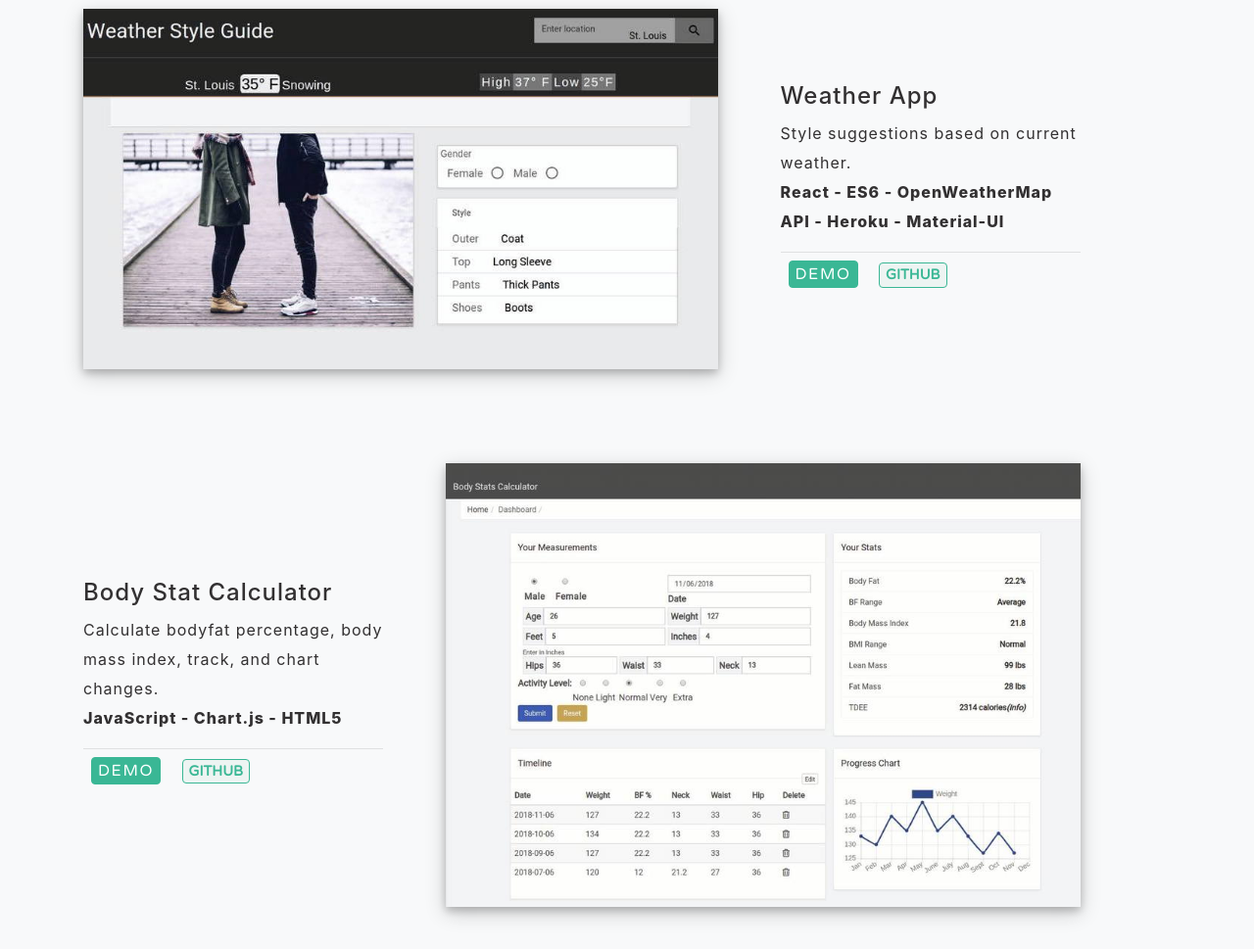
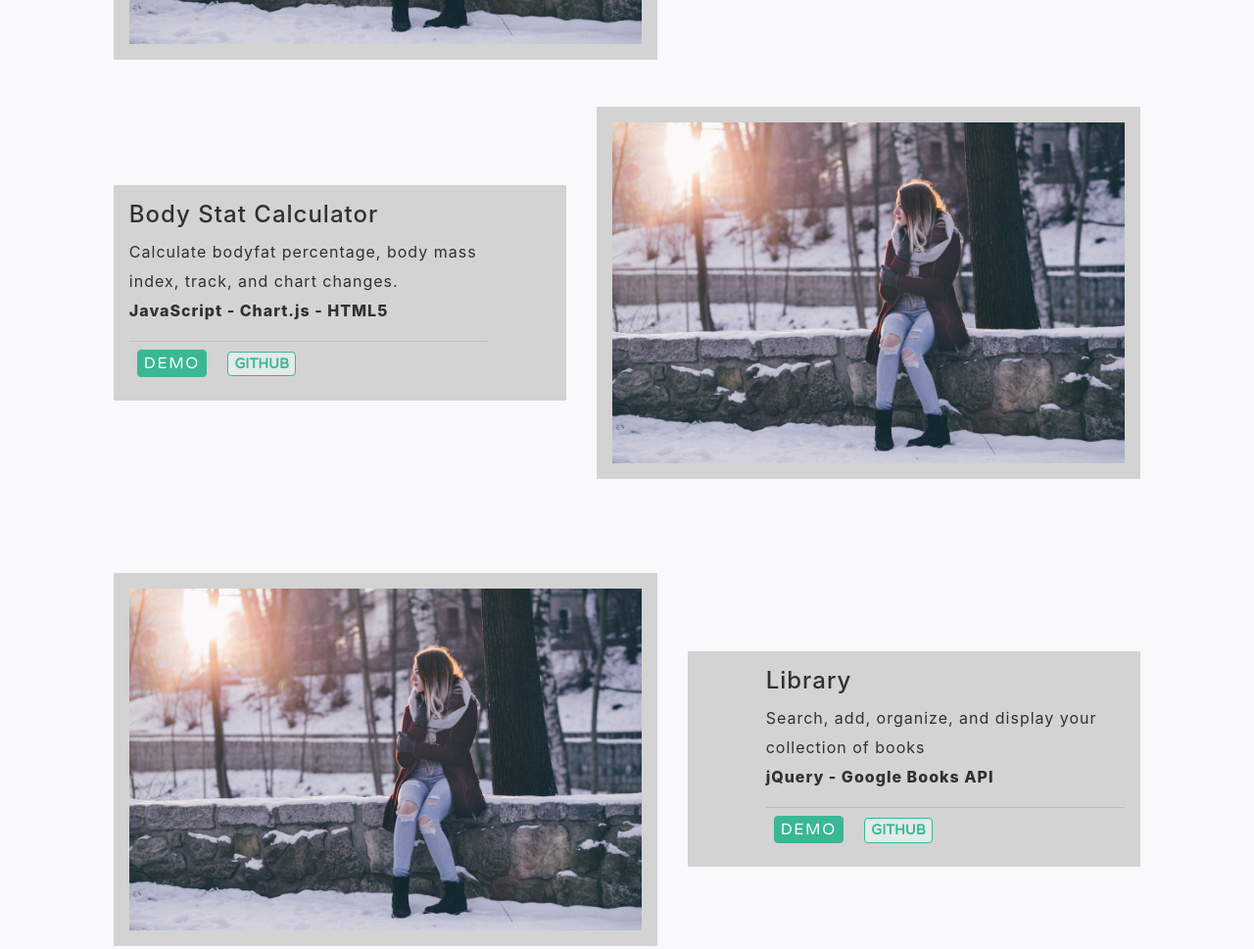
Before and after one commit to kkote/portfolio-v1, a website with bundled scripts: page index.html in a window 1280 px wide. Shown: the part 960-1929 px from the top of the page at 98% size. Built offline with nearby package versions, Linux system fonts and the light colour scheme.

Commit message:
Design
projects equal size, grids, center header, colors

```diff
--- a/css/grayscale.css
+++ b/css/grayscale.css
@@ -17,6 +17,63 @@ p {
   font-size: 16px;
 }
 
+//Start new CSS
+
+
+a {
+
+}
+
+
+/* .nav-link {
+  color: black;
+} */
+
+#mainNav a {
+  color: black;
+}
+
+header {
+  display: flex;
+}
+
+/* #weatherproject  {
+  justify-content: space-evenly;
+}
+
+#weatherproject div {
+  background-color: lightgray;
+} */
+
+.projectRow  {
+  justify-content: space-evenly;
+}
+
+.projectRow div {
+  background-color: lightgray;
+}
+
+img {
+  /* width: 90%;
+  max-height: 90%; */
+  margin: 0 auto;
+}
+
+.col-md-6  {
+  padding: 1rem !important;
+}
+
+.col-md-5 {
+  padding: 1rem !important;
+}
+
+
+
+
+
+
+
+
 @media screen and (min-width: 992px) {
   .navbar-nav {
     flex-direction: row reverse;
@@ -28,7 +85,7 @@ p {
   background-color: #FBFFFE !important;
 }
 #mainNav div.container {
-  justify-content: start;
+  /* justify-content: start; */
 }
 
 .navbar-inverse .navbar-nav li a:hover {
@@ -222,13 +279,13 @@ img#topImage.col-md-8 {
   padding-bottom: 3rem;
 }
 
-.bfimage {
+/* .bfimage {
   box-shadow: 0 4px 8px 0 rgba(0, 0, 0, 0.2), 0 6px 20px 0 rgba(0, 0, 0, 0.19);
-}
+} */
 
-.bottomPictureSide {
+/* .bottomPictureSide {
   padding-bottom: 3rem;
-}
+} */
 
 #projectContainer {}
 
@@ -280,11 +337,11 @@ img#topImage.col-md-8 {
   -webkit-background-clip: text;
 }
 
-.masthead h2 {
+/* .masthead h2 {
   color: black;
   max-width: 20rem;
   font-size: 1rem;
-}
+} */
 
 @media (min-width: 768px) {
   .masthead h1 {
@@ -312,10 +369,10 @@ img#topImage.col-md-8 {
     letter-spacing: 0.5rem;
   }
 
-  .masthead h2 {
+  /* .masthead h2 {
     max-width: 30rem;
     font-size: 1.5rem;
-  }
+  } */
 }
 
 .btn {
@@ -542,9 +599,9 @@ img#topImage.col-md-8 {
   margin-top: 5px;
 }
 
-a {
+/* a {
   color: #3AB795;
-}
+} */
 
 a:focus, a:hover {
   text-decoration: none;
--- a/index.html
+++ b/index.html
@@ -28,18 +28,21 @@
 
   <nav class="navbar navbar-expand-md bg-light fixed-top" id="mainNav">
     <div class="container">
-      <a class="navbar-brand js-scroll-trigger" href="#page-top"></a>
+      <a class="navbar-brand js-scroll-trigger" href="#page-top">Kate</a>
 
-      <button class="navbar-toggler" type="button" data-toggle="collapse" data-target="#navbarResponsive" aria-controls="navbarResponsive" aria-expanded="false" aria-label="Toggle navigation">
+      <!-- <button class="navbar-toggler" type="button" data-toggle="collapse" data-target="#navbarResponsive" aria-controls="navbarResponsive" aria-expanded="false" aria-label="Toggle navigation">
         <span class="icon-bar">Menu</span>
-      </button>
+      </button> -->
           <div class="" id="navbarResponsive">
         <ul class="navbar-nav ">
+          <!-- <li class="nav-item">
+            <a class="nav-link js-scroll-trigger" href="#page-top">Home</a>
+          </li> -->
           <li class="nav-item">
-            <a class="nav-link js-scroll-trigger" href="#page-top">Home</a>
+            <a class="nav-link js-scroll-trigger" href="#projects">Projects</a>
           </li>
           <li class="nav-item">
-            <a class="nav-link js-scroll-trigger" href="#projects">Projects</a>
+            <a class="nav-link js-scroll-trigger" href="#blog">Blog</a>
           </li>
           <li class="nav-item">
             <a class="nav-link js-scroll-trigger" href="#contactFormSection">Contact</a>
@@ -53,22 +56,30 @@
   <header id="top" class="masthead">
     <div id="headerContainer" class="container d-flex  align-items-center">
       <div class="rows">
-        <div class="mx-auto text-center lefttColumn col-xs-12 col-md-6">
+
+
+        <!-- <h2 class=" mx-auto mt-2 mb-5">I'm Kate Kote, a Front-end Web Devloper from St. Louis. I do ui and UX desin, websites as branding and front end development</h2> -->
+
+        <!-- A front-end Devloper that enjoys wokring with Javascript and UX design. You can learn more about at more blog/about and find my code at Github. -->
+
+
+        <!-- <h1 class="mx-auto my-0 ">Katherine Kote</h1>
+        <h2 class=" mx-auto mt-2 mb-5">Front-end Web Developer</h2> -->
+
+
+        <!-- <div class="mx-auto text-center lefttColumn col-xs-12 col-md-6">
           <h1 class="mx-auto my-0 ">Katherine Kote</h1>
-          <!-- <h2 class=" mx-auto mt-2 mb-5">St. Louis Based web developer specialized in Javascript, API's and UX.</h2> -->
           <h2 class=" mx-auto mt-2 mb-5">Front-end Web Developer</h2>
-          <!-- <h3 class="navGroup  mx-auto mt-2 mb-5">
-            <div class="social d-flex justify-content-center">
-              <a href="https://github.com/KateGray52" class="mx-2">
-                <i class="fab fa-github"></i>
-              </a>
-              <a href="https://codepen.io/kateT121/" class="mx-2">
-                <i class="fab fa-codepen"></i>
-              </a>
-            </div>
-          </h3> -->
+
+        </div> -->
+
+        <div class="mx-auto text-center lefttColumn col-xs-12 col-md-8">
+          <h2 class="mx-auto my-0 ">I'm Kate Kote, a front-end developer that enjoys working with JavaScript and UX design.</h2>
+          <h3 class=" mx-auto mt-2 mb-5">You can learn more about at more blog/about and find my code at Github.</h3>
+
         </div>
-        <div class="rightColumn col-md-6">
+
+        <!-- <div class="rightColumn col-md-6">
           <h3 class="navGroup navGroupTwo ">
             <div class="d-flex d-group">
               <a href="https://github.com/KateGray52" class="mx-2">
@@ -79,14 +90,15 @@
               </a>
             </div>
           </h3>
-          <!-- <img id="topImage" class="col-md-8" src="img/coffee1.png" alt=""> -->
-        </div>
+        </div> -->
+
+
       </div>
     </div>
   </header>
 
 
-  <section class="skillSection">
+  <!-- <section class="skillSection">
     <div class="skillBoxRow ">
       <div class="skillBox ">
         <h5>JavaScript</h5>
@@ -130,20 +142,22 @@
         </ul>
       </div>
     </div>
-  </section>
+  </section> -->
 
 
   <!-- Projects Section -->
   <section id="projects" class="projects-section bg-light">
     <div id="projectContainer" class="container">
 
-      <div id="weatherproject" class="bottomPictureSide row align-items-center no-gutters mb-4 mb-lg-5">
-        <div class="col-md-7 ">
-          <img class="bottomPicture img-fluid mb-3 mb-lg-0 bfimage" src="img/weather2cs.jpg" alt="">
+      <div id="weatherproject" class="projectRow bottomPictureSide row align-items-center no-gutters mb-4 mb-lg-5">
+        <div class="col-md-6 ">
+          <!-- <img class="bottomPicture img-fluid mb-3 mb-lg-0 bfimage" src="img/weather2cs.jpg" alt=""> -->
+
+          <img class="bottomPicture img-fluid mb-3 mb-lg-0 bfimage" src="img/weather.jpg" alt="">
         </div>
 
-        <div class="col-md-4">
-          <div class="featuredLeft featured-text text-center text-lg-left">
+        <div class="col-md-5">
+          <div class="projectDiv featuredLeft featured-text text-center text-lg-left">
             <h4>Weather App</h4>
             <p class="mb-0">Style suggestions based on current weather.</p>
             <p class=" mb-0 toolsText">React - ES6 - OpenWeatherMap API - Heroku - Material-UI </p>
@@ -157,12 +171,13 @@
       </div>
 
 
-      <div id="bfproject" class="rightPictureSide row align-items-center no-gutters mb-4 mb-lg-5">
-        <div class="col-md-7 ">
-          <img id="bfImg" class="img-fluid mb-3 mb-lg-0 bfimage" src="img/ssbf1.jpg" alt="">
+      <div id="bfproject" class="projectRow rightPictureSide row align-items-center no-gutters mb-4 mb-lg-5">
+        <div class="col-md-6 ">
+          <!-- <img id="bfImg" class="img-fluid mb-3 mb-lg-0 bfimage" src="img/ssbf1.jpg" alt=""> -->
+          <img class="bottomPicture img-fluid mb-3 mb-lg-0 bfimage" src="img/weather.jpg" alt="">
         </div>
 
-        <div class="col-md-4 order-lg-first">
+        <div class="col-md-5 order-lg-first">
           <div class="featured-text text-center text-lg-right left-border">
             <h4>Body Stat Calculator</h4>
             <p class="mb-0"> Calculate bodyfat percentage, body mass index, track, and chart changes.</p>
@@ -179,12 +194,13 @@
       </div>
 
 
-      <div id="libraryproject" class="leftPictureSide row align-items-center no-gutters mb-4 mb-lg-5">
-        <div class="col-md-7 ">
-          <img id="libImg" class="leftPicture img-fluid mb-3 mb-lg-0" src="img/sslib1c.jpg" alt="">
+      <div id="libraryproject" class="projectRow leftPictureSide row align-items-center no-gutters mb-4 mb-lg-5">
+        <div class="col-md-6 ">
+          <!-- <img id="libImg" class="leftPicture img-fluid mb-3 mb-lg-0" src="img/sslib1c.jpg" alt=""> -->
+          <img class="bottomPicture img-fluid mb-3 mb-lg-0 bfimage" src="img/weather.jpg" alt="">
         </div>
 
-        <div class="col-md-4">
+        <div class="col-md-5">
           <div class=" featured-text text-center text-lg-left right-border">
             <h4>Library</h4>
             <p class=" mb-0">Search, add, organize, and display your collection of books</p>
```
